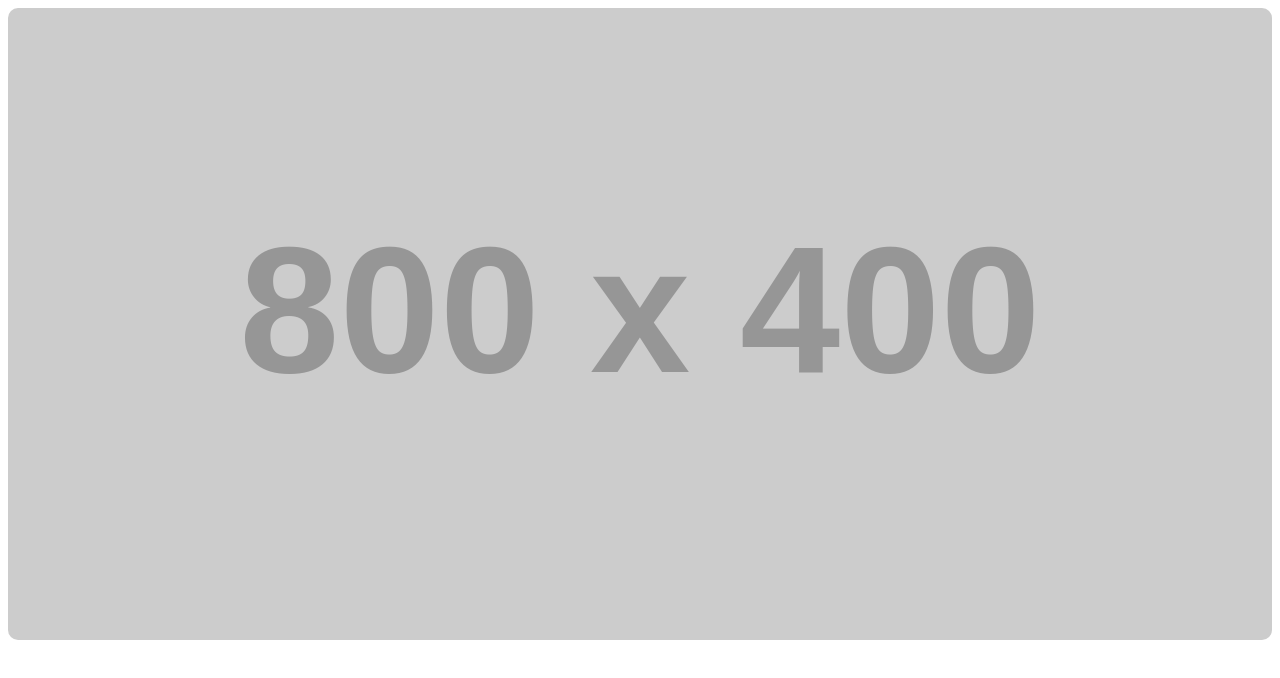
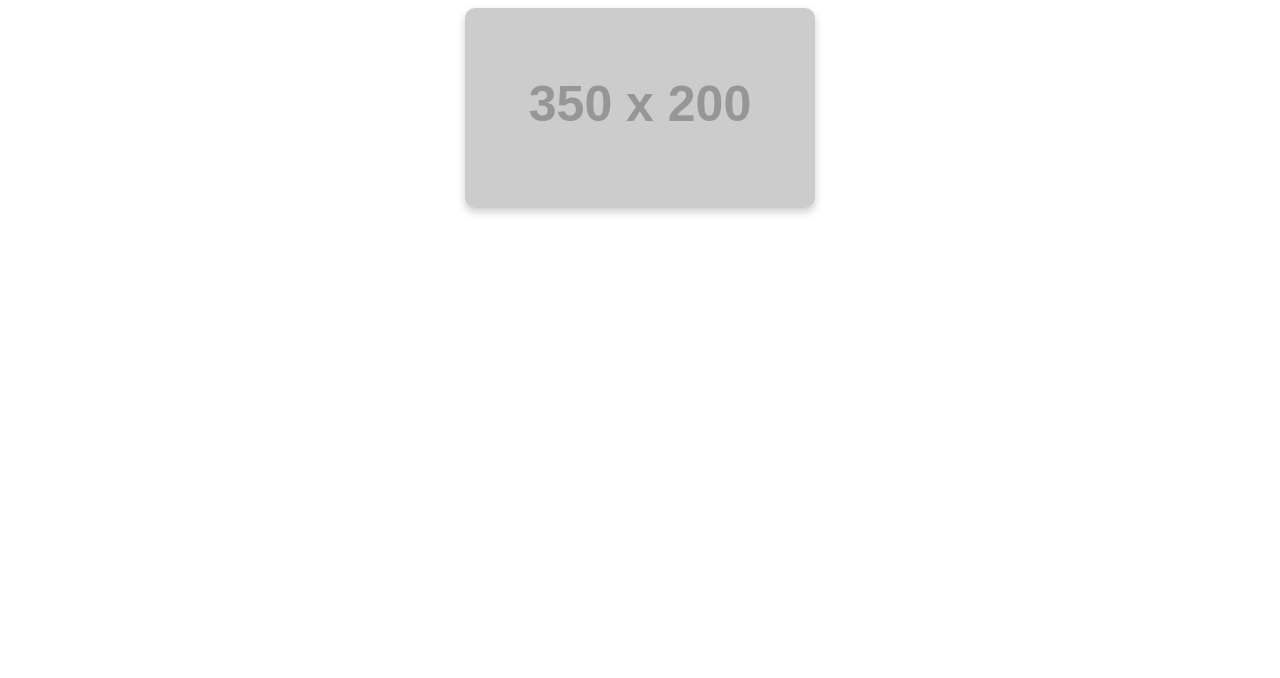
Before and after one commit to GreatScythe/GreatScythe.github.io, a plain HTML site: page index.html in a window 1280 px wide. Drawn offline with Linux system fonts and the light colour scheme; placeholder pictures from the web are drawn by us.

Commit message:
Update index.html

```diff
--- a/index.html
+++ b/index.html
@@ -7,19 +7,25 @@
     <style>
         .slideshow-container {
             position: relative;
-            max-width: 100%;
+            width: 350px; /* Largura fixa para combinar com a imagem */
+            height: 200px; /* Altura fixa para combinar com a imagem */
             margin: auto;
+            overflow: hidden;
+            border-radius: 10px;
+            box-shadow: 0 4px 8px rgba(0, 0, 0, 0.2);
         }
 
         .slides {
             display: none;
             position: absolute;
             width: 100%;
+            height: 100%;
         }
 
         .slides img {
             width: 100%;
-            border-radius: 10px;
+            height: 100%;
+            object-fit: cover;
         }
     </style>
 </head>
@@ -27,17 +33,17 @@
     <div class="slideshow-container">
         <a href="https://encrypted-tbn0.gstatic.com/images?q=tbn:ANd9GcSU8_7KoPoOpcQQ6FisSkvPhCdqdw3Al9Wf3Q&s.slide" target="_blank">
             <div class="slides">
-                <img src="https://encrypted-tbn0.gstatic.com/images?q=tbn:ANd9GcSU8_7KoPoOpcQQ6FisSkvPhCdqdw3Al9Wf3Q&s.slide" alt="Imagem 1">
+                <img src="https://via.placeholder.com/350x200.png?text=Imagem+1" alt="Imagem 1">
             </div>
         </a>
         <a href="https://example2.com" target="_blank">
             <div class="slides">
-                <img src="https://via.placeholder.com/800x400.png?text=Imagem+2" alt="Imagem 2">
+                <img src="https://via.placeholder.com/350x200.png?text=Imagem+2" alt="Imagem 2">
             </div>
         </a>
         <a href="https://example3.com" target="_blank">
             <div class="slides">
-                <img src="https://via.placeholder.com/800x400.png?text=Imagem+3" alt="Imagem 3">
+                <img src="https://via.placeholder.com/350x200.png?text=Imagem+3" alt="Imagem 3">
             </div>
         </a>
     </div>
```
